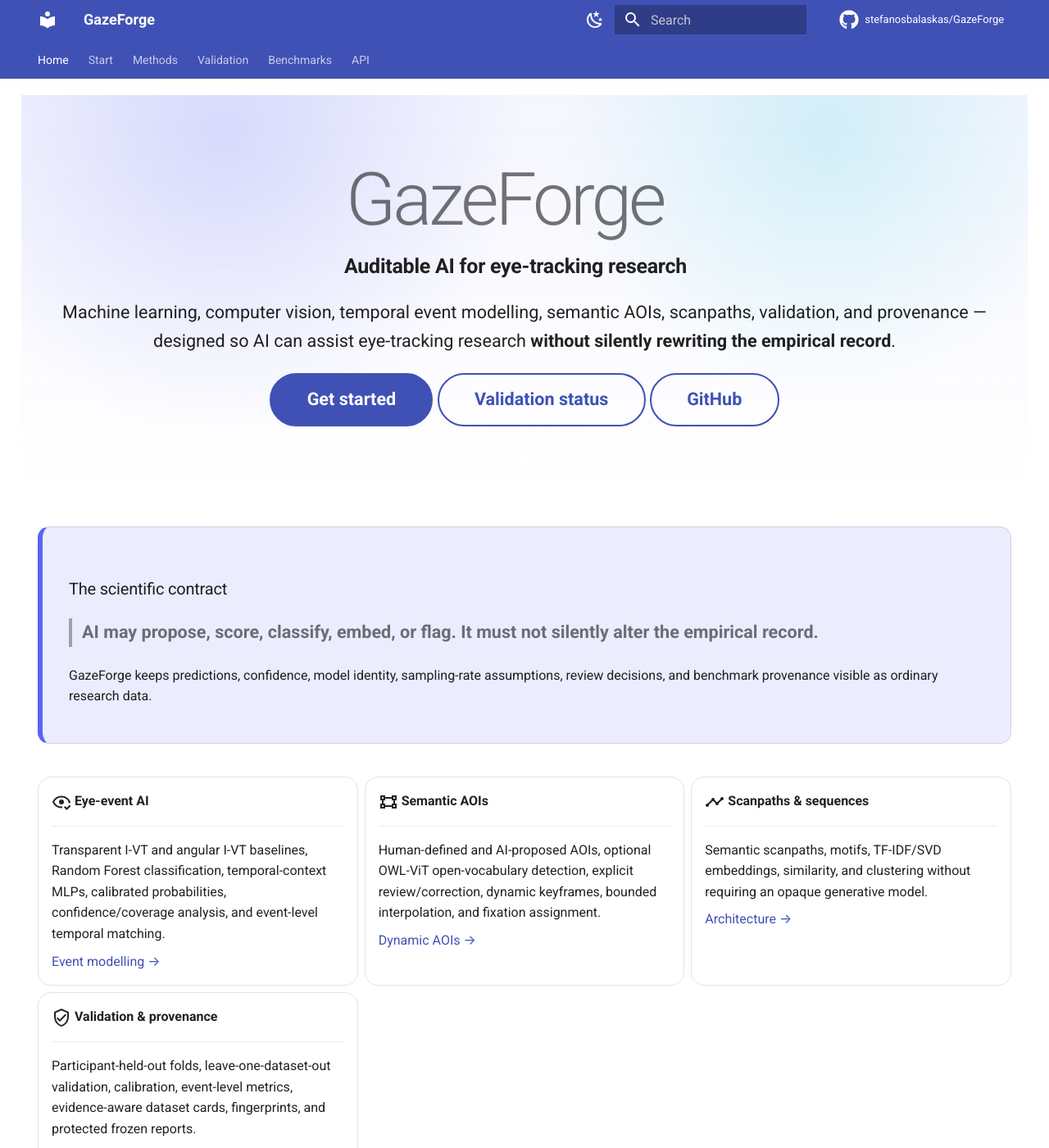
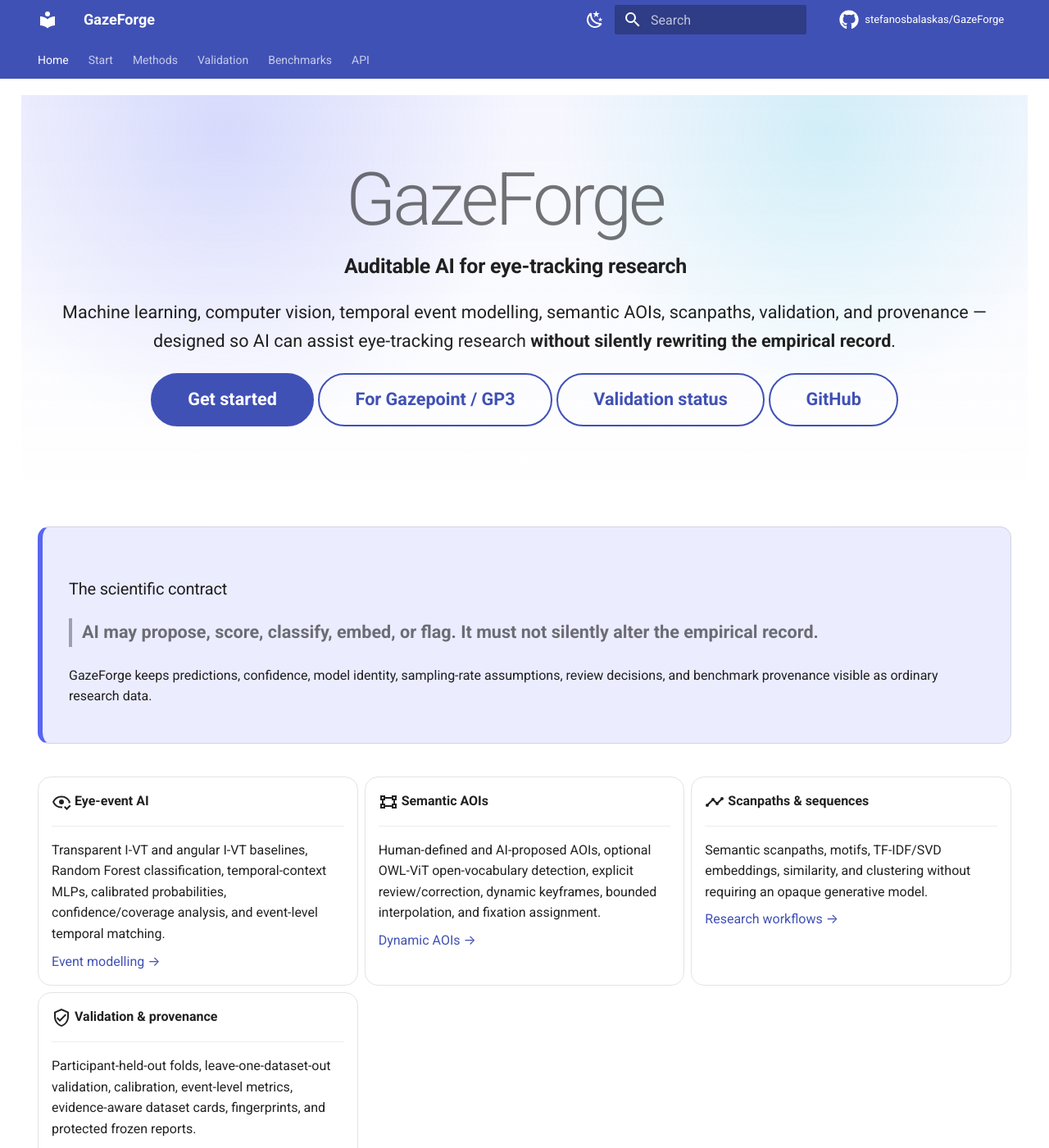
Before and after one commit to stefanosbalaskas/GazeForge, an MkDocs documentation site: the page built from docs/index.md, in a window 1280 px wide and 1400 px high. Shown: the whole window at 82% size. Built offline with MkDocs 1.6.1 and Material for MkDocs 9.7.7, drawn with Linux system fonts in a browser that asks for light colours; comment, search, counter and statistics services are not loaded; some of the changed text lies outside the part shown.

Commit message:
Link practical research workflows from website home

````diff
--- a/docs/index.md
+++ b/docs/index.md
@@ -13,6 +13,7 @@
 Machine learning, computer vision, temporal event modelling, semantic AOIs, scanpaths, validation, and provenance — designed so AI can assist eye-tracking research **without silently rewriting the empirical record**.
 
 [Get started](getting-started.md){ .md-button .md-button--primary }
+[For Gazepoint / GP3](gazepoint-gp3.md){ .md-button }
 [Validation status](validation-status.md){ .md-button }
 [GitHub](https://github.com/stefanosbalaskas/GazeForge){ .md-button }
 
@@ -52,7 +53,7 @@
 
     Semantic scanpaths, motifs, TF-IDF/SVD embeddings, similarity, and clustering without requiring an opaque generative model.
 
-    [Architecture →](architecture.md)
+    [Research workflows →](research-workflows.md)
 
 -   :material-shield-check-outline:{ .lg .middle } **Validation & provenance**
 
@@ -84,6 +85,8 @@
 ```
 
 The package does **not** infer diagnoses, emotions, personality, protected traits, or unsupported latent mental states from gaze.
+
+[Choose a research workflow →](research-workflows.md)
 
 ## Validation is visible, not implied
 
````
